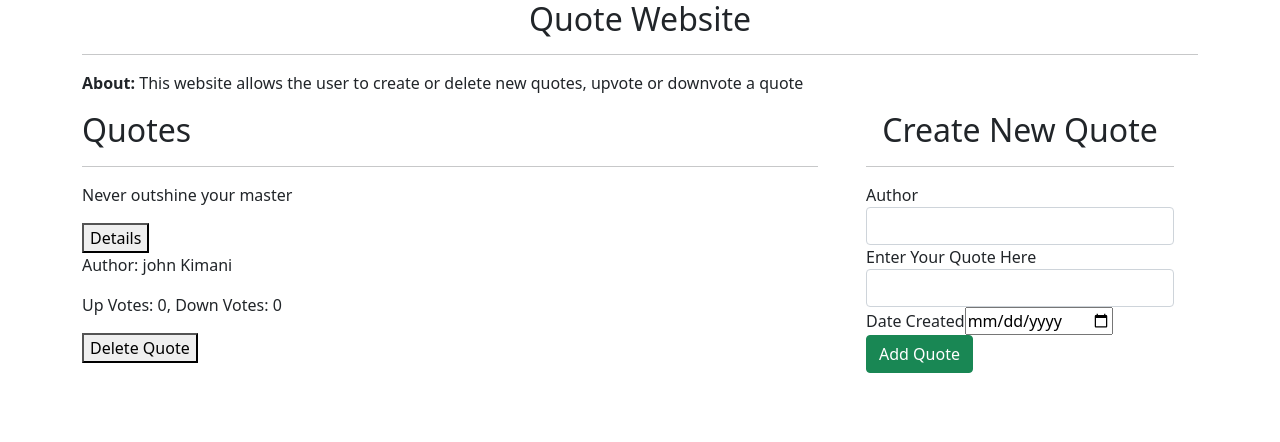
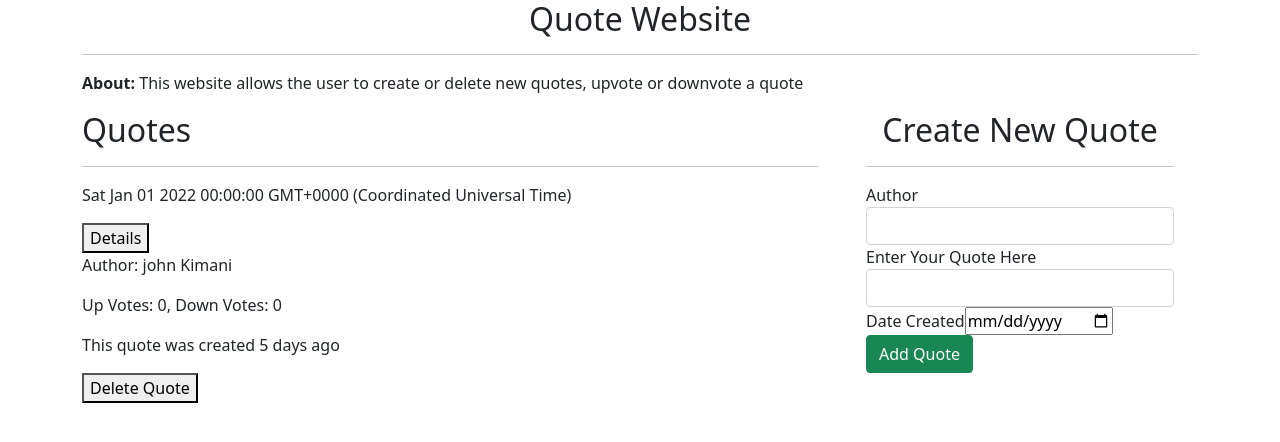
Before and after one commit to johnstat101/my-vote-website, an Angular app: page / in a window 1280 px wide. Both pictures are taken after a click on the button "Details". Shown: the top 442 px of the page. Built offline with nearby package versions, Linux system fonts and the light colour scheme.

Commit message:
calculate number of days since quote created

```diff
--- a/src/app/date-count.pipe.ts
+++ b/src/app/date-count.pipe.ts
@@ -5,8 +5,19 @@ import { Pipe, PipeTransform } from '@angular/core';
 })
 export class DateCountPipe implements PipeTransform {
 
-  transform(value: unknown, ...args: unknown[]): unknown {
-    return null;
+  transform(value: any): number {
+    let today:Date = new Date(); //get current date and time
+    let todayWithNoTime:any = new Date(today.getFullYear(), today.getMonth(), today.getDate())
+    var dateDifference = Math.abs(todayWithNoTime-value) //returns value in miliseconds
+    const secondsInDay = 86400; //60 seconds * 60 minutes in an hour * 24 hours in a day
+    var dateDifferenceSeconds = dateDifference*0.001; //converts miliseconds to seconds
+    var dateCounter = dateDifferenceSeconds/secondsInDay;
+
+    if (dateCounter >= 1 && todayWithNoTime > value){
+      return dateCounter;
+    }else{
+      return 0;
+    }
   }
 
 }
--- a/src/app/quote-details/quote-details.component.html
+++ b/src/app/quote-details/quote-details.component.html
@@ -1,3 +1,4 @@
 <p>Author: {{quote.author}}</p>
 <p>Up Votes: {{quote.upVote}}, Down Votes: {{quote.downVote}}</p>
+<p>This quote was created {{quote.createdDate|dateCount}} days ago</p>
 <button (click)="quoteDelete(true)">Delete Quote</button>
--- a/src/app/quote/quote.component.html
+++ b/src/app/quote/quote.component.html
@@ -8,7 +8,7 @@
             <hr>
             <div *ngFor="let quote of quotes; let i = index">
                 <div>
-                    <p>{{quote.quote}}</p>
+                    <p>{{quote.createdDate}}</p>
                     <button (click)='toggleDetails(i)'>Details</button>
                 </div>
                 <div *ngIf='quote.showDescription'>
--- a/src/app/quote/quote.component.ts
+++ b/src/app/quote/quote.component.ts
@@ -8,7 +8,7 @@ import { Quote } from '../quote';
 })
 export class QuoteComponent implements OnInit {
   quotes:Quote[]=[
-    new Quote(1,'john Kimani','Never outshine your master',0,0,new Date(2020,1,1)),
+    new Quote(1,'john Kimani','Never outshine your master',0,0,new Date(2022,0,1)),
   ]
 
   addNewQuote(quote:any){
```
